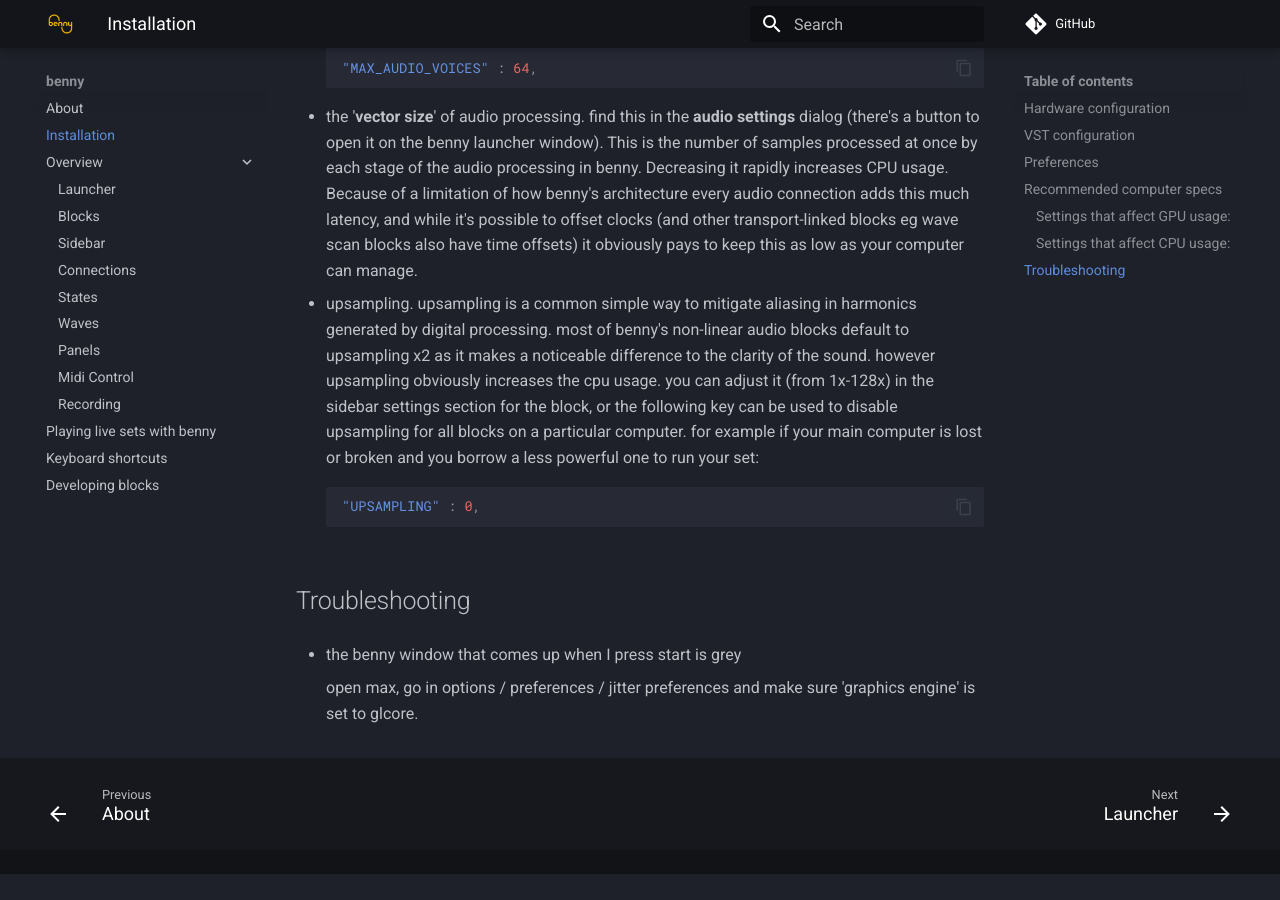
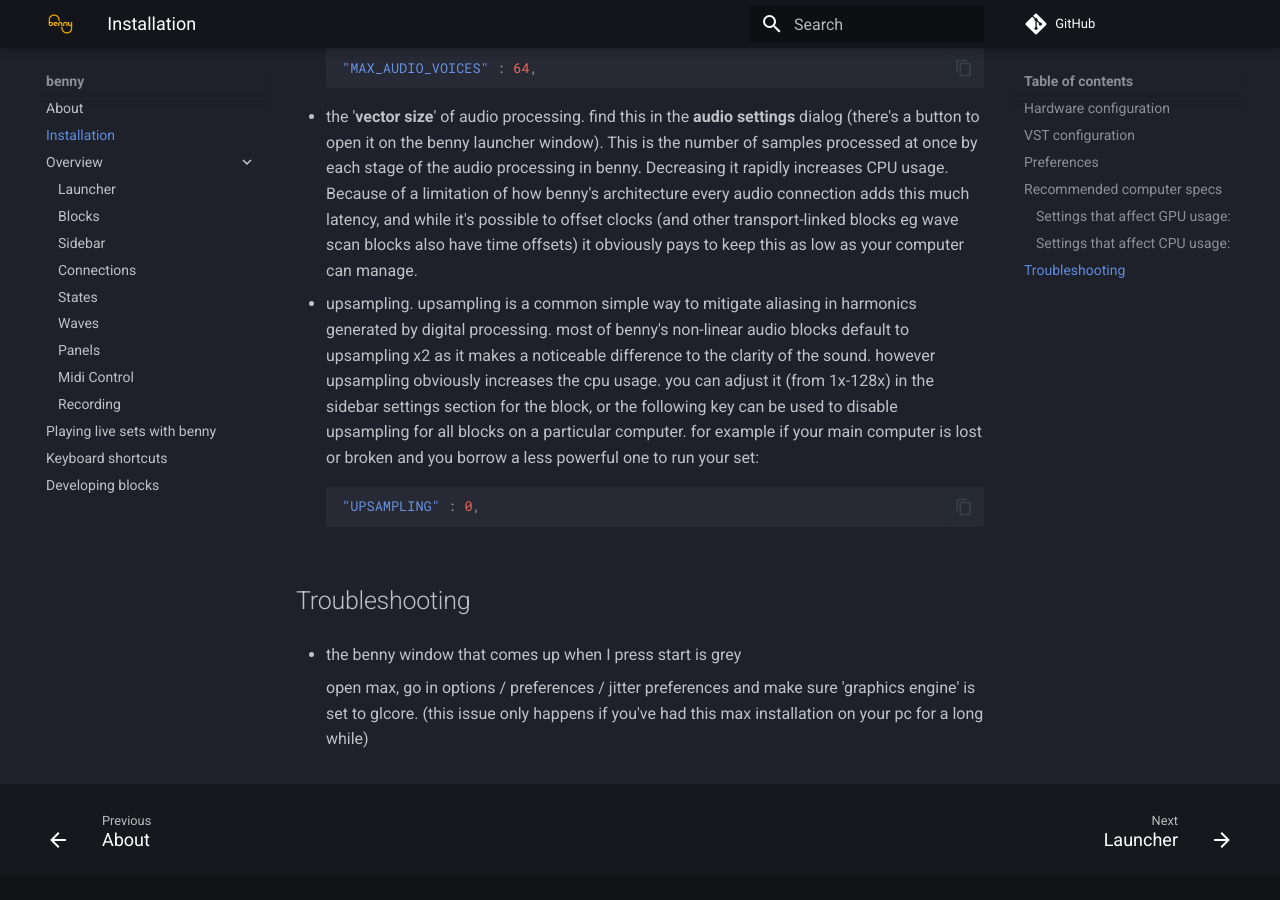
Before and after one commit to playbenny/benny_manual, an MkDocs documentation site: the page built from docs/installation.md, in a window 1280 px wide and 900 px high, scrolled down 2926 px. Built offline with MkDocs 1.6.1 and Material for MkDocs 9.7.7, drawn with Linux system fonts in a browser that asks for light colours; comment, search, counter and statistics services are not loaded; before the commit the page ends 3800 px from its top, so only the background shows below that.

Commit message:
Update installation.md

```diff
--- a/docs/installation.md
+++ b/docs/installation.md
@@ -100,4 +100,4 @@
 
 - the benny window that comes up when I press start is grey
 
-    open max, go in options / preferences / jitter preferences and make sure 'graphics engine' is set to glcore.
+    open max, go in options / preferences / jitter preferences and make sure 'graphics engine' is set to glcore. (this issue only happens if you've had this max installation on your pc for a long while)
```
